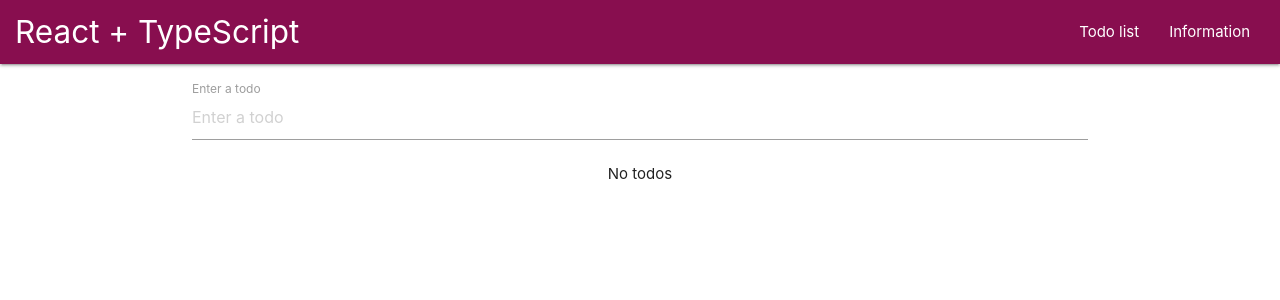
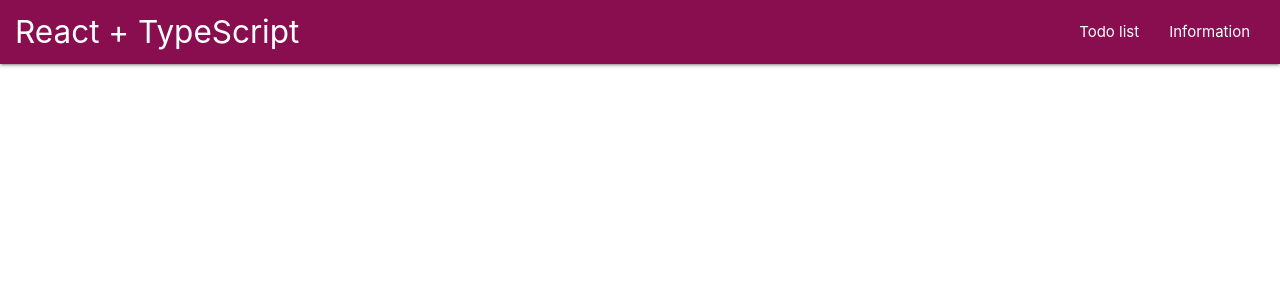
Before and after one commit to IrvingWash/TS-TodoList, a React (Create React App) app: page / in a window 1280 px wide. Shown: the top 300 px of the page. Built offline with nearby package versions, Linux system fonts and the light colour scheme.

Commit message:
move todolist to a separate file

```diff
--- a/src/App.tsx
+++ b/src/App.tsx
@@ -1,66 +1,10 @@
-import { useState, useEffect } from 'react';
-import { ITodo } from './intefaces';
 import { Navbar } from './components/Navbar';
-import { TodoForm } from './components/TodoForm';
-import { TodoList } from './components/TodoList';
-
-declare var confirm: (question: string) => boolean;
 
 const App = () => {
-  const [todos, setTodos] = useState<ITodo[]>([]);
-
-  useEffect(() => {
-    const saved = JSON.parse(localStorage.getItem('todos') || '[]') as ITodo[];
-
-    setTodos(saved);
-  }, []);
-
-  useEffect(() => {
-    localStorage.setItem('todos', JSON.stringify(todos));
-  }, [todos]);
-
-  const addTodoHandler = (title: string) => {
-    const newTodo: ITodo = {
-      title: title,
-      id: Date.now(),
-      completed: false,
-    };
-    setTodos((prevTodos) => {
-      return [newTodo, ...prevTodos];
-    });
-  };
-
-  const toggleCompletedHandler = (id: number) => {
-    setTodos((prevTodos) =>
-      prevTodos.map((todo) => {
-        if (todo.id === id) {
-          todo.completed = !todo.completed;
-        }
-        return todo;
-      })
-    );
-  };
-
-  const removeTodoHandler = (id: number) => {
-    const shouldRemove = confirm('Are you sure you want to delete this todo?');
-    if (shouldRemove) {
-      setTodos((prevTodos) => {
-        return prevTodos.filter((todo) => todo.id !== id);
-      });
-    }
-  };
-
   return (
     <>
       <Navbar />
-      <div className='container'>
-        <TodoForm onAddTodo={addTodoHandler} />
-        <TodoList
-          todos={todos}
-          onToggle={toggleCompletedHandler}
-          onRemove={removeTodoHandler}
-        />
-      </div>
+      <div className='container'></div>
     </>
   );
 };
--- /dev/null
+++ b/src/pages/AboutPage.tsx
@@ -0,0 +1,3 @@
+import React from 'react';
+
+export const AboutPage: React.FC = () => {};
```
Also changed, not shown: src/pages/TodosPage.tsx (added, +61 -0 lines).
